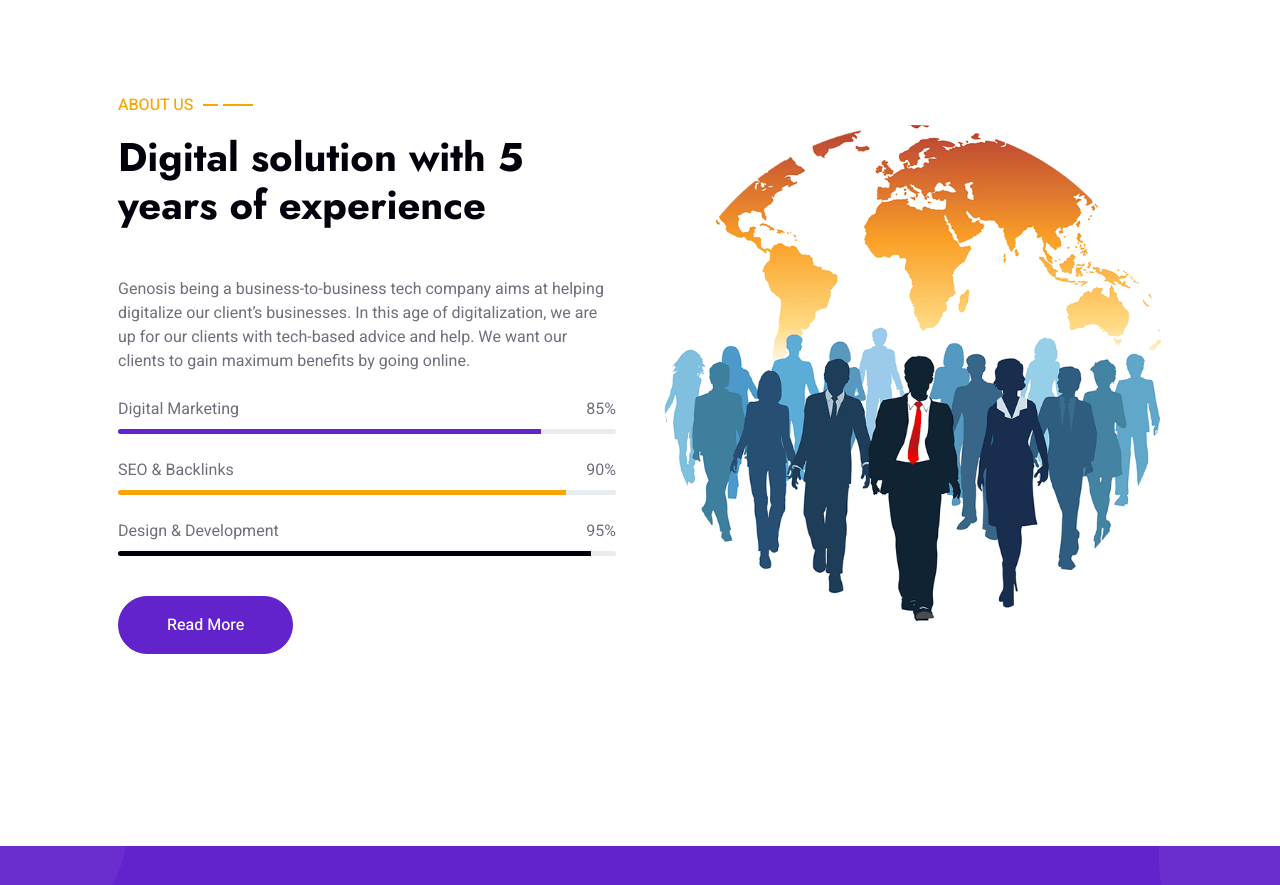
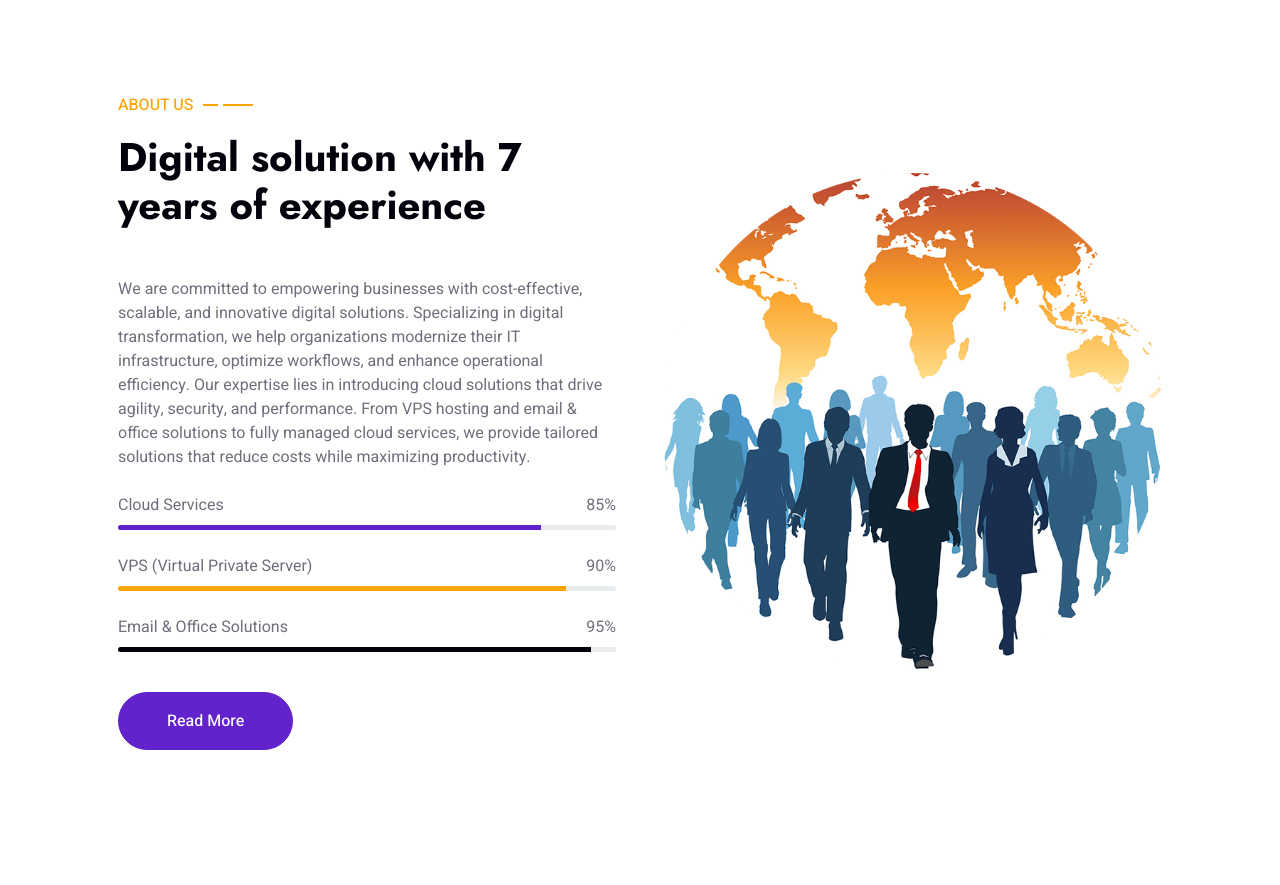
Before and after one commit to priyeshkh/genosis-inc, a plain HTML site: page about.html in a window 1280 px wide. Shown: the part 1140-2025 px from the top of the page. Drawn offline with nearby package versions, Linux system fonts and the light colour scheme.

Commit message:
edited services page

```diff
--- a/about.html
+++ b/about.html
@@ -197,17 +197,21 @@
           <div class="row g-5 align-items-center">
             <div class="col-lg-6 wow fadeInUp" data-wow-delay="0.1s">
               <p class="section-title text-secondary">About Us<span></span></p>
-              <h1 class="mb-5">Digital solution with 5 years of experience</h1>
+              <h1 class="mb-5">Digital solution with 7 years of experience</h1>
               <p class="mb-4">
-                Genosis being a business-to-business tech company aims at
-                helping digitalize our client’s businesses. In this age of
-                digitalization, we are up for our clients with tech-based advice
-                and help. We want our clients to gain maximum benefits by going
-                online.
+                We are committed to empowering businesses with cost-effective,
+                scalable, and innovative digital solutions. Specializing in
+                digital transformation, we help organizations modernize their IT
+                infrastructure, optimize workflows, and enhance operational
+                efficiency. Our expertise lies in introducing cloud solutions
+                that drive agility, security, and performance. From VPS hosting
+                and email & office solutions to fully managed cloud services, we
+                provide tailored solutions that reduce costs while maximizing
+                productivity.
               </p>
               <div class="skill mb-4">
                 <div class="d-flex justify-content-between">
-                  <p class="mb-2">Digital Marketing</p>
+                  <p class="mb-2">Cloud Services</p>
                   <p class="mb-2">85%</p>
                 </div>
                 <div class="progress">
@@ -222,7 +226,7 @@
               </div>
               <div class="skill mb-4">
                 <div class="d-flex justify-content-between">
-                  <p class="mb-2">SEO & Backlinks</p>
+                  <p class="mb-2">VPS (Virtual Private Server)</p>
                   <p class="mb-2">90%</p>
                 </div>
                 <div class="progress">
@@ -237,7 +241,7 @@
               </div>
               <div class="skill mb-4">
                 <div class="d-flex justify-content-between">
-                  <p class="mb-2">Design & Development</p>
+                  <p class="mb-2">Email & Office Solutions</p>
                   <p class="mb-2">95%</p>
                 </div>
                 <div class="progress">
```
